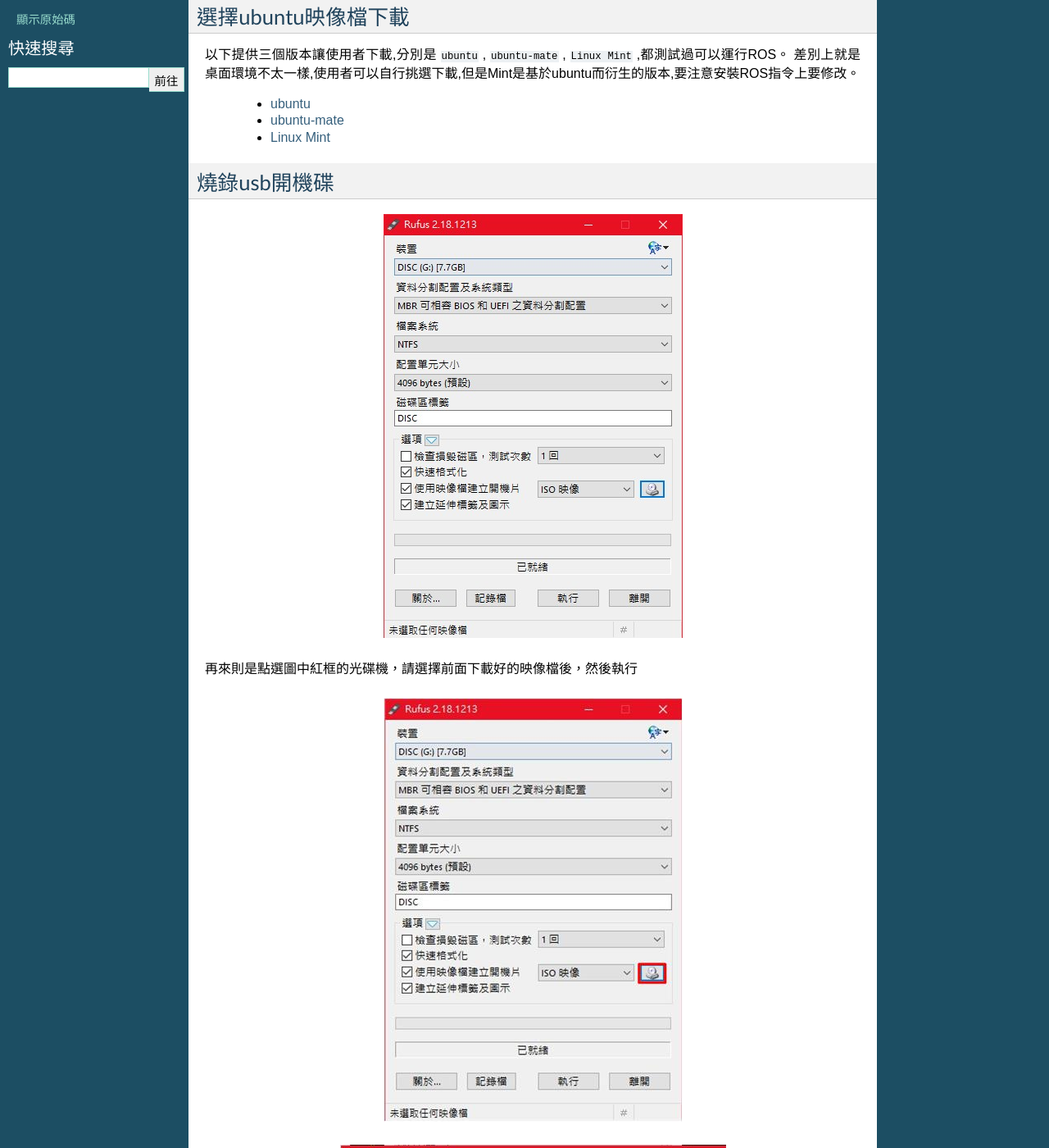
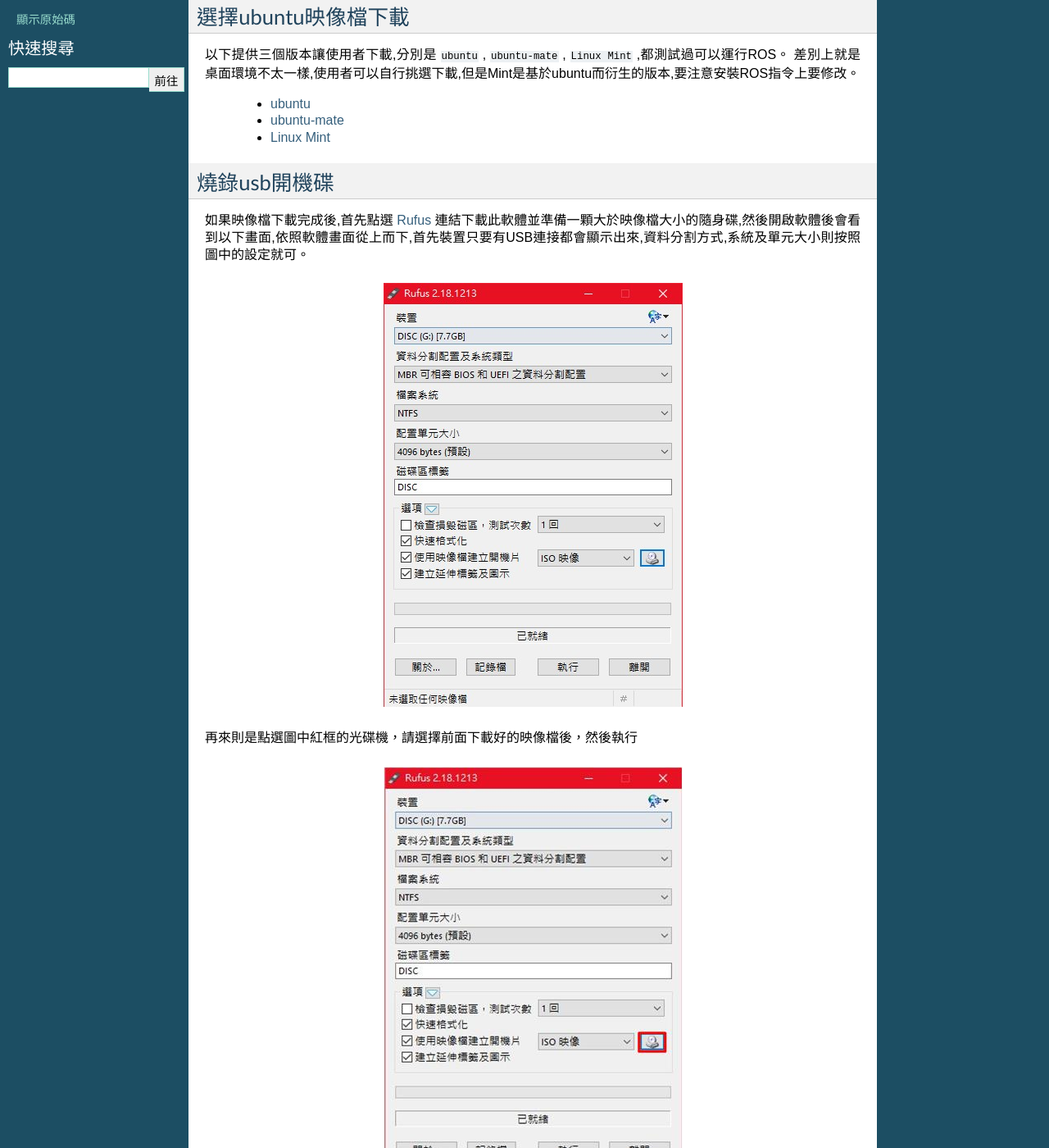
Before and after one commit to TKU-ME-Lab/ros_tutorial, a Sphinx documentation site: the page built from docs/source/env-build.rst, in a window 1280 px wide and 1400 px high, scrolled down 242 px. Shown: the whole window at 82% size. Built offline with Sphinx 7.4.7, drawn with Linux system fonts in a browser that asks for light colours; some of the changed text lies outside the part shown.

Commit message:
Add ros_architecture

```diff
--- a/docs/source/conf.py
+++ b/docs/source/conf.py
@@ -106,6 +106,7 @@
 
 
 # -- Options for LaTeX output ------------------------------------------------
+latex_engine = 'xelatex'
 
 latex_elements = {
     # The paper size ('letterpaper' or 'a4paper').
--- a/docs/source/env-build.rst
+++ b/docs/source/env-build.rst
@@ -19,7 +19,7 @@
 
 燒錄usb開機碟
 ---------------------
-.. 如果映像檔下載完成後,首先點選 `Rufus`_ 連結下載此軟體並準備一顆大於映像檔大小的隨身碟,然後開啟軟體後會看到以下畫面,依照軟體畫面從上而下,首先裝置只要有USB連接都會顯示出來,資料分割方式,系統及單元大小則按照圖中的設定就可。
+如果映像檔下載完成後,首先點選 `Rufus`_ 連結下載此軟體並準備一顆大於映像檔大小的隨身碟,然後開啟軟體後會看到以下畫面,依照軟體畫面從上而下,首先裝置只要有USB連接都會顯示出來,資料分割方式,系統及單元大小則按照圖中的設定就可。
 
 .. figure:: image/usb_0.jpg
 
@@ -33,4 +33,4 @@
 .. figure:: image/usb_2.jpg
 
 
-... _Rufus: https://rufus.ie/en_IE.html
+.. _Rufus: https://rufus.ie/en_IE.html
--- a/docs/source/index.rst
+++ b/docs/source/index.rst
@@ -7,7 +7,7 @@
 ROS-教程
 =========================================
 
-此教程主要講述如何在ubuntu 16.04下,使用ROS 1.0，首先會介紹ROS的基本架構及使用方式
+此教程主要講述如何在ubuntu 16.04下,使用ROS 1.0，首先會介紹ROS的基本架構及使用方式...
 
 章節簡介
 --------------------------------------
--- /dev/null
+++ b/docs/source/ros_architecture.rst
@@ -0,0 +1,6 @@
+============
+ROS主要層級
+============
+
+Filesystem Level
+---------------
```
